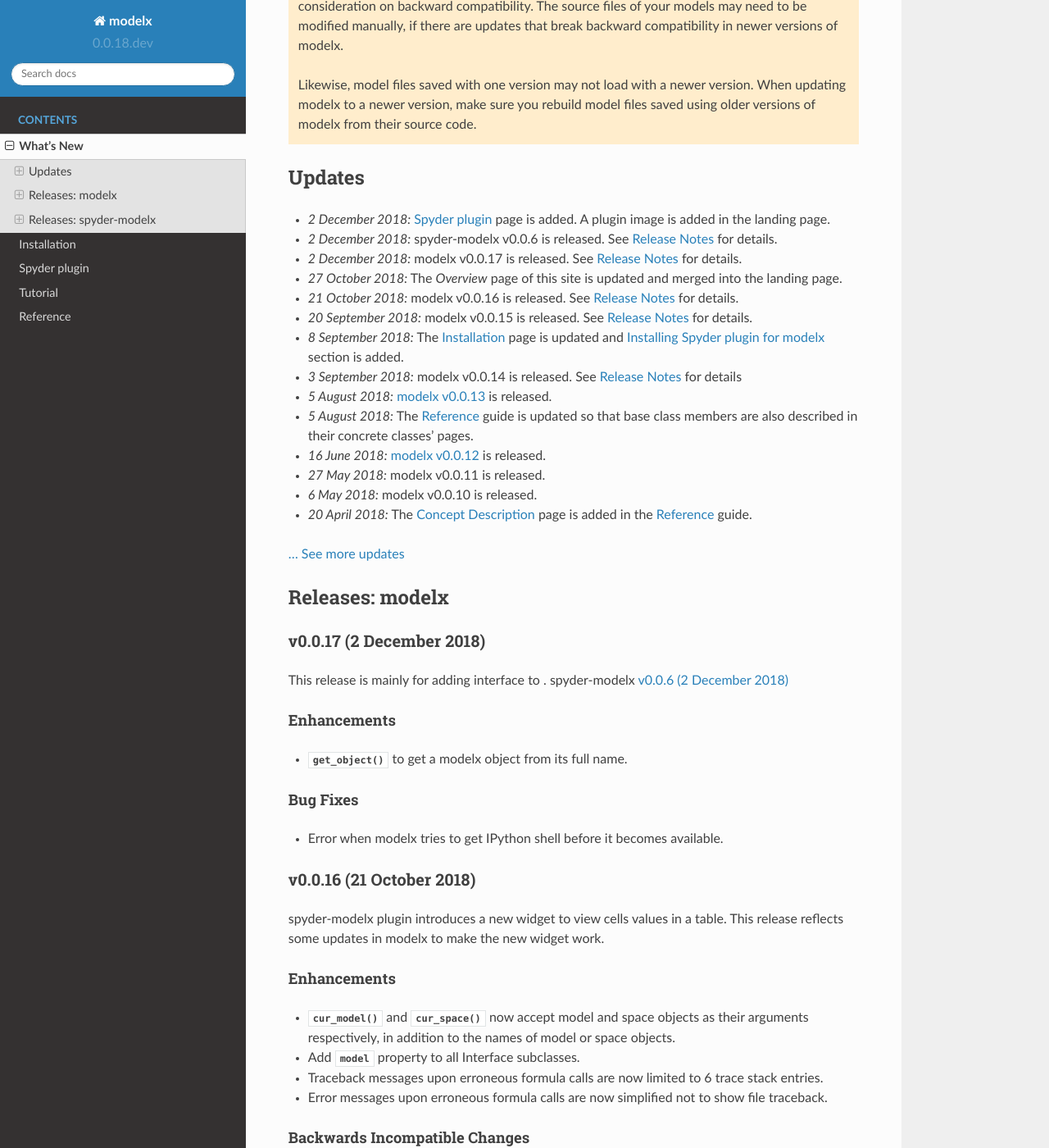
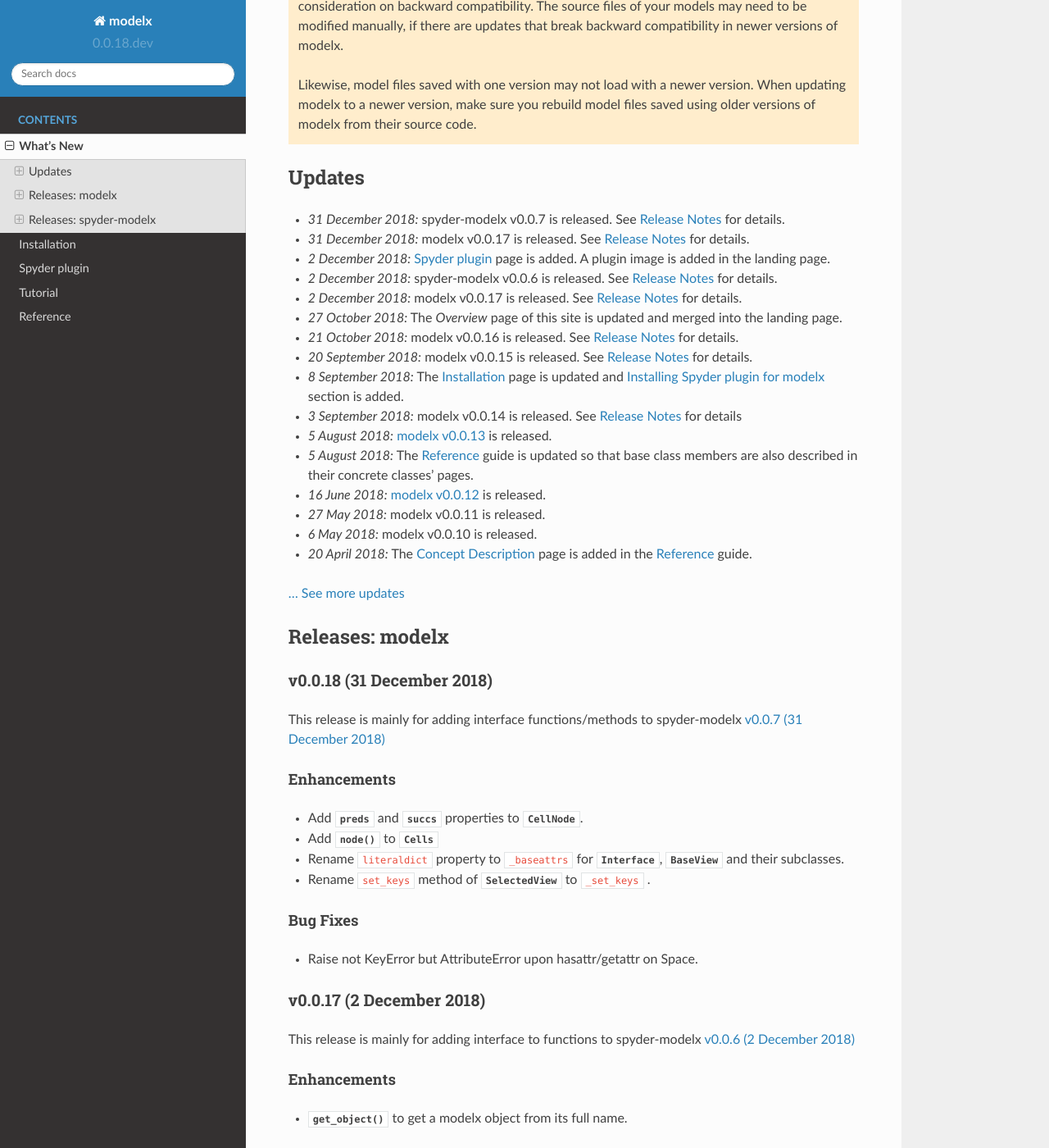
Before and after one commit to fumitoh/modelx, a Sphinx documentation site: the page built from doc/source/whatsnew.rst, in a window 1280 px wide and 1400 px high, scrolled down 229 px. Shown: the whole window at 82% size. Built offline with Sphinx 7.4.7 and the Read the Docs theme 2.0.0, drawn with Linux system fonts in a browser that asks for light colours; some of the changed text lies outside the part shown.

Commit message:
DOC: Update whatsnew and updates

```diff
--- a/doc/source/updates.rst
+++ b/doc/source/updates.rst
@@ -3,6 +3,15 @@
 
 
 .. Latest Updates Begin
+
+* *31 December 2018:*
+  spyder-modelx v0.0.7 is released.
+  See :ref:`Release Notes <release-mxplugin-v0.0.7>`
+  for details.
+
+* *31 December 2018:*
+  modelx v0.0.17 is released. See :ref:`Release Notes <release-v0.0.18>`
+  for details.
 
 * *2 December 2018:*
   :doc:`spyder` page is added. A plugin image is added in the landing page.
--- a/doc/source/whatsnew.rst
+++ b/doc/source/whatsnew.rst
@@ -34,11 +34,32 @@
 Releases: modelx
 ================
 
+.. _release-v0.0.18:
+
+v0.0.18 (31 December 2018)
+--------------------------
+This release is mainly for adding interface functions/methods to
+spyder-modelx :ref:`release-mxplugin-v0.0.7`
+
+Enhancements
+~~~~~~~~~~~~
+- Add :attr:`~core.cells.CellNode.preds` and :attr:`~core.cells.CellNode.succs` properties
+  to :class:`~core.cells.CellNode`.
+- Add :meth:`~core.cells.Cells.node` to :class:`~core.cells.Cells`
+- Rename ``literaldict`` property to ``_baseattrs`` for :class:`~core.base.Interface`,
+  :class:`~core.base.BaseView` and their subclasses.
+- Rename ``set_keys`` method of :class:`~core.base.SelectedView` to ``_set_keys`` .
+
+Bug Fixes
+~~~~~~~~~
+- Raise not KeyError but AttributeError upon hasattr/getattr on Space.
+
+
 .. _release-v0.0.17:
 
 v0.0.17 (2 December 2018)
 -------------------------
-This release is mainly for adding interface to .
+This release is mainly for adding interface to functions to
 spyder-modelx :ref:`release-mxplugin-v0.0.6`
 
 Enhancements
@@ -98,8 +119,8 @@
 
 Enhancements
 ~~~~~~~~~~~~
-- Add property :attr:`~core.base.Interface.literaldict`
-  and ``BaseView.literaldict``. This property is used by spyder-modelx.
+- Add property :attr:`~core.base.Interface._baseattrs`
+  and ``BaseView._baseattrs``. This property is used by spyder-modelx.
 
 
 Bug Fixes
@@ -272,6 +293,12 @@
 Releases: spyder-modelx
 =======================
 
+.. _release-mxplugin-v0.0.7:
+
+v0.0.7 (31 December 2018)
+-------------------------
+- Add Formula list widget to MxAnalyzer.
+
 .. _release-mxplugin-v0.0.6:
 
 v0.0.6 (2 December 2018)
```
